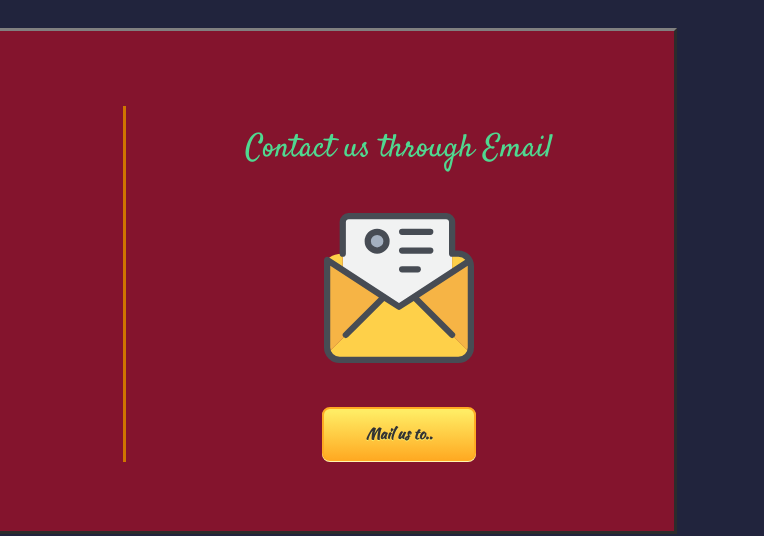
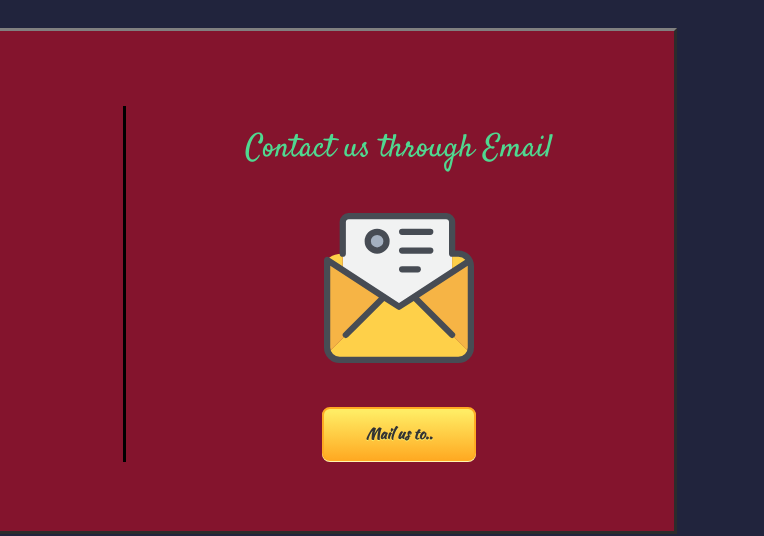
Before and after one commit to Des-n-Dev-Turbo/FAMLBB, a plain HTML site: page index.html in a window 1280 px wide. Shown: the part 1703-2239 px from the top of the page, 516-1280 px from the left. Drawn offline with Linux system fonts and the light colour scheme.

Commit message:
Update style.css

```diff
--- a/CSS/style.css
+++ b/CSS/style.css
@@ -227,7 +227,6 @@ h2 {
   margin: 75px 5px;
   height:70%;
   border-style: solid;
-  border-color: #cf7500;
   border-left: 1px;
 }
 
```
